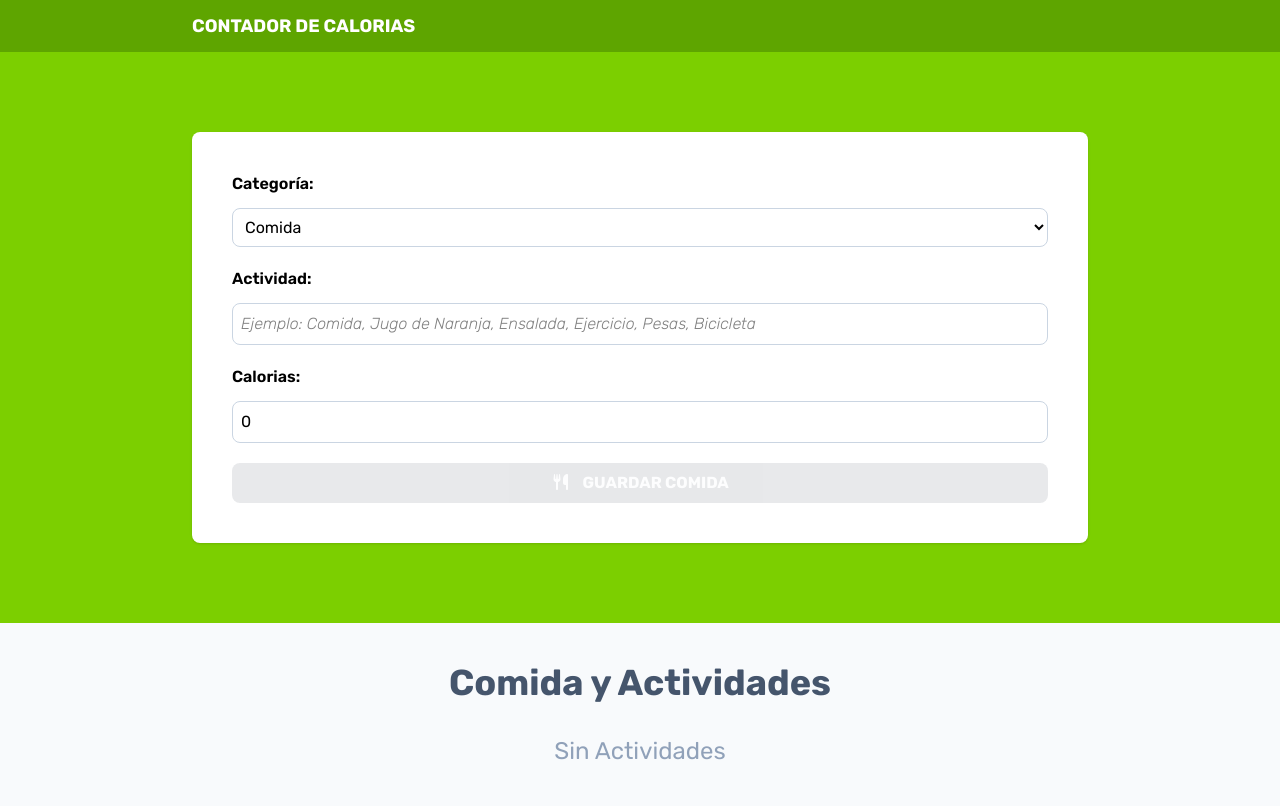
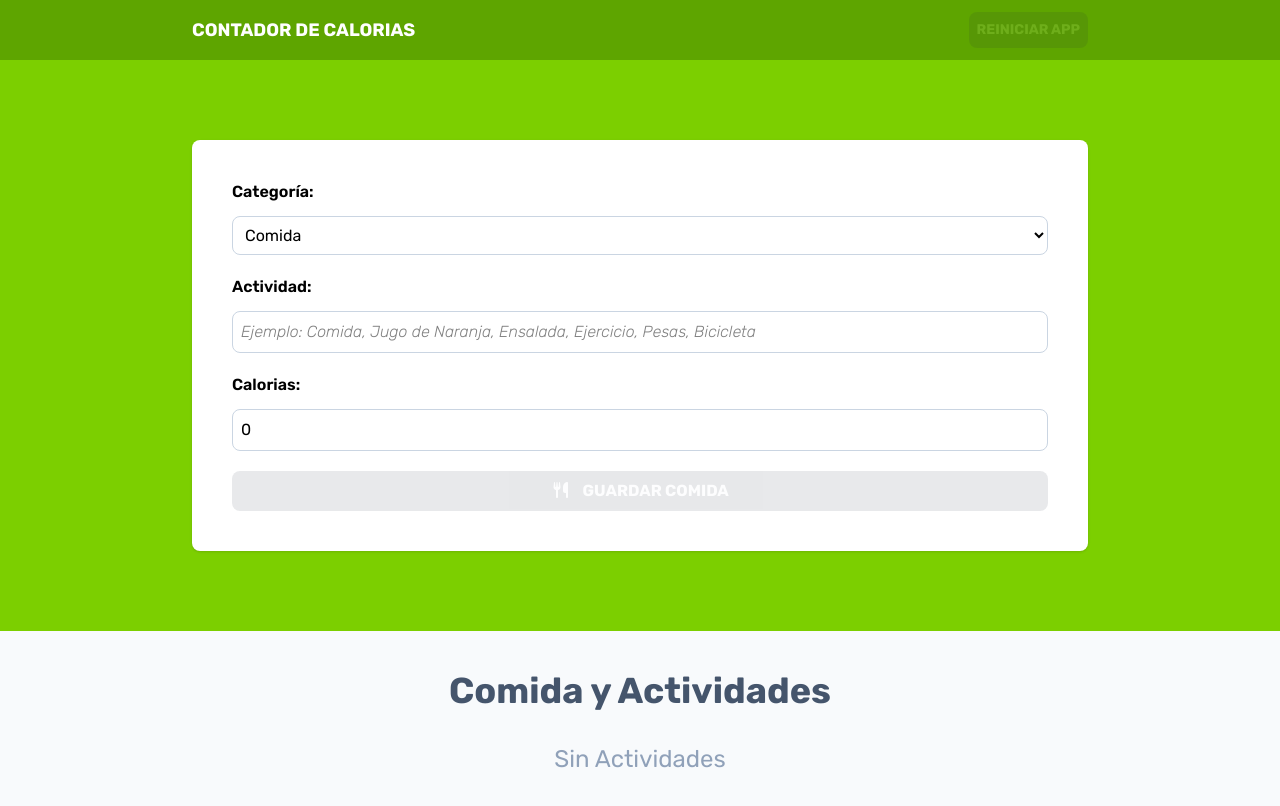
Before and after one commit to AldaMayorgaDev/04-Calorie-Tracker-React-TS-Chart, a React (Vite) app: page / in a window 1280 px wide. Shown: the top 806 px of the page. Built offline with nearby package versions, Linux system fonts and the light colour scheme.

Commit message:
[ADD] Se añade action de reset de app

```diff
--- a/src/App.tsx
+++ b/src/App.tsx
@@ -1,4 +1,4 @@
-import {useReducer, useEffect} from "react";
+import {useReducer, useEffect, useMemo} from "react";
 import Form from "./components/Form";
 import {activityReducer, initialState} from "./reducers/activity-reducer";
 import ActivityList from "./components/ActivityList";
@@ -9,13 +9,30 @@
   useEffect(() => {
     localStorage.setItem("activities", JSON.stringify(state.activities));
   }, [state.activities]);
+
+  const canRestartApp = useMemo(
+    () => state.activities.length > 0,
+    [state.activities],
+  );
   return (
     <>
       <header className="bg-lime-600 py-3">
-        <div className="max-w-4xl mx-auto flex justify-between">
+        <div className="max-w-4xl mx-auto flex justify-between items-center ">
           <h1 className="text-center text-lg font-bold text-white uppercase">
             Contador de Calorias
           </h1>
+
+          <button
+            className="bg-gray-800 hover:bg-gray-900 p-2 font-bold uppercase hover:cursor-pointer rounded-lg text-sm text-white disabled:opacity-10 disabled:cursor-not-allowed"
+            disabled={!canRestartApp}
+            onClick={() =>
+              dispatch({
+                type: "restart-app",
+              })
+            }
+          >
+            Reiniciar App
+          </button>
         </div>
       </header>
 
--- a/src/components/ActivityList.tsx
+++ b/src/components/ActivityList.tsx
@@ -34,7 +34,7 @@
           return (
             <div
               key={activity.id}
-              className="px-5 py-10 bg-white mt-5 flex justify-between rounded-2xl"
+              className="px-5 py-10 bg-white mt-5 flex justify-between rounded-2xl shadow"
             >
               <div className="space-y-2 relative">
                 <p
--- a/src/components/Form.tsx
+++ b/src/components/Form.tsx
@@ -58,8 +58,6 @@
 
   const handleSubmit = (e: SubmitEvent<HTMLFormElement>) => {
     e.preventDefault();
-    console.log("hubo un submit", e);
-
     dispatch({
       type: "save-activity",
       payload: {
--- a/src/reducers/activity-reducer.ts
+++ b/src/reducers/activity-reducer.ts
@@ -18,6 +18,9 @@
       payload: {
         id: ActivityT["id"];
       };
+    }
+  | {
+      type: "restart-app";
     };
 
 export type ActivityStateT = {
@@ -66,8 +69,6 @@
   }
 
   if (action.type === "set-activeId") {
-    console.log("Actived ID actions", action.payload.id);
-
     return {
       ...state,
       activeId: action.payload.id,
@@ -82,5 +83,12 @@
       ),
     };
   }
+
+  if (action.type === "restart-app") {
+    return {
+      activities: [],
+      activeId: "",
+    };
+  }
   return state;
 };
```
